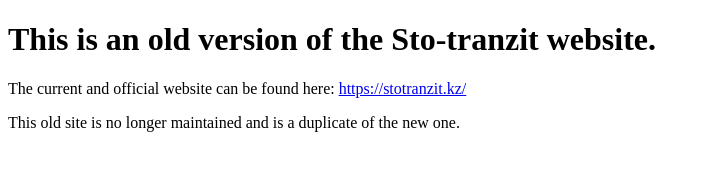
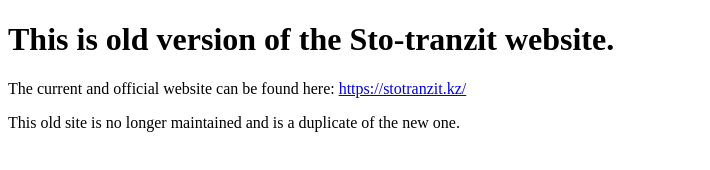
Before and after one commit to Asta2728/Sto-tranzit-website, a plain HTML site: page index.html in a window 1280 px wide. Shown: the whole page, without its empty margins (0-710 px from the left). Drawn offline with Linux system fonts and the light colour scheme.

Commit message:
Update index.html

```diff
--- a/index.html
+++ b/index.html
@@ -7,7 +7,7 @@
     <meta name="robots" content="noindex, follow" />
 </head>
 <body>
-    <h1>This is an old version of the Sto-tranzit website.</h1>
+    <h1>This is old version of the Sto-tranzit website.</h1>
     <p>The current and official website can be found here: <a href="https://stotranzit.kz/">https://stotranzit.kz/</a></p>
     <p>This old site is no longer maintained and is a duplicate of the new one.</p>
 
```
